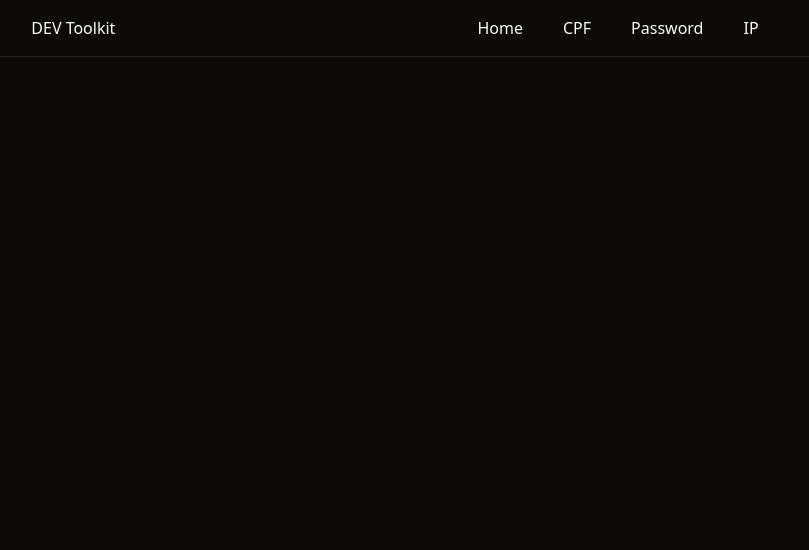
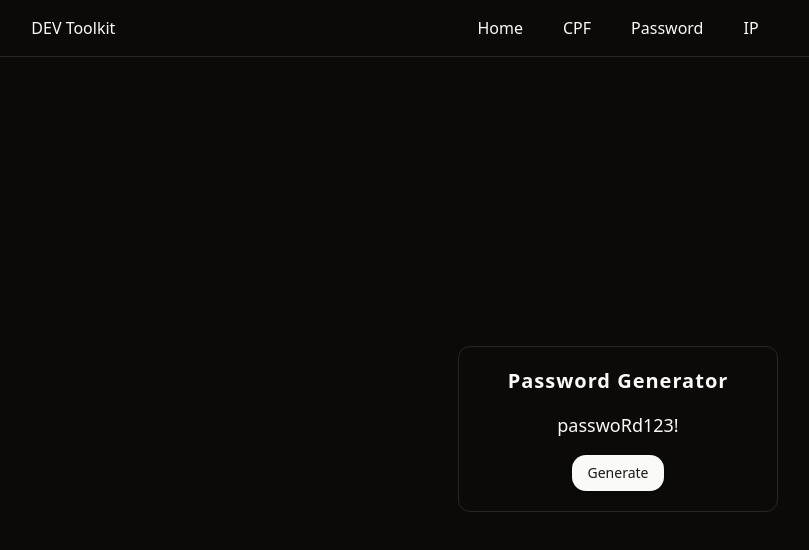
Before and after one commit to Mathesu-veLi/dev-toolkit, a React (Vite) app: page /password in a window 1280 px wide. Shown: the top 550 px of the page, without its empty margins (22-831 px from the left). Built offline with nearby package versions, Linux system fonts and the light colour scheme.

Commit message:
creates a basic visual of the password generator

```diff
--- a/src/containers/Password.tsx
+++ b/src/containers/Password.tsx
@@ -1,8 +1,18 @@
+import { Button } from "@/components/ui/button";
+import { useState } from "react";
+
 export function Password() {
+  const [password, setPassword] = useState<string>("passwoRd123!");
   return (
     <div className="flex justify-center items-center h-full">
-      <div className="grid gap-10">
-
+      <div className="flex flex-col gap-4 justify-center items-center border p-5 w-80 rounded-sm">
+        <h1 className="text-xl font-semibold tracking-wider">
+          Password Generator
+        </h1>
+        <p className="text-lg">{password}</p>
+        <Button onClick={() => setPassword(generatePassword())}>
+          Generate
+        </Button>
       </div>
     </div>
   );
```
